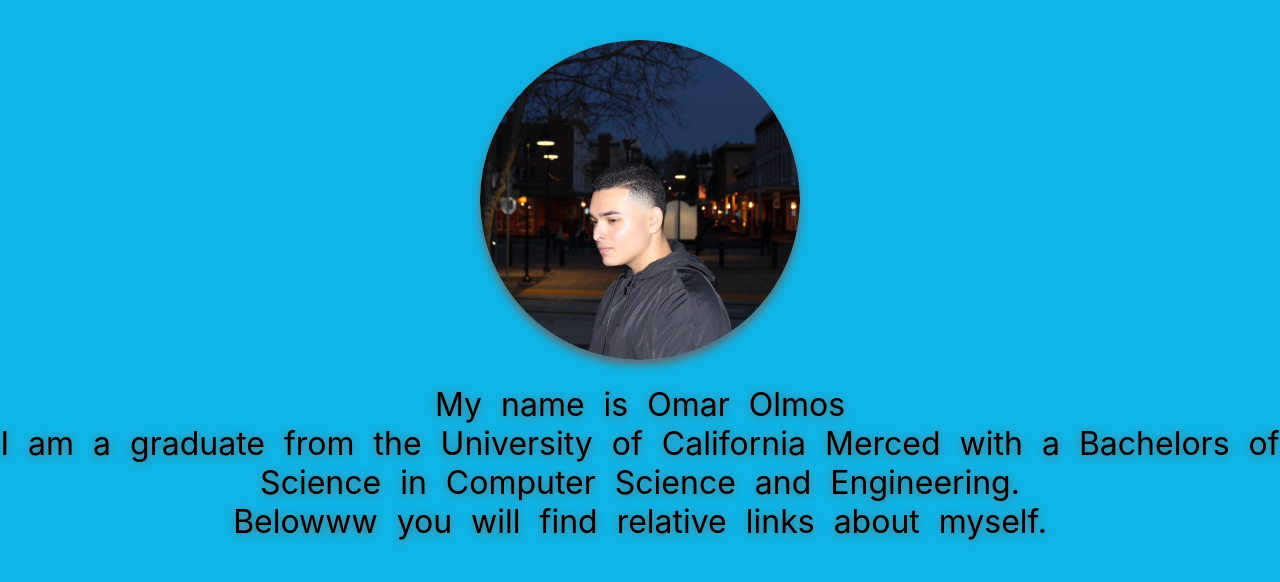
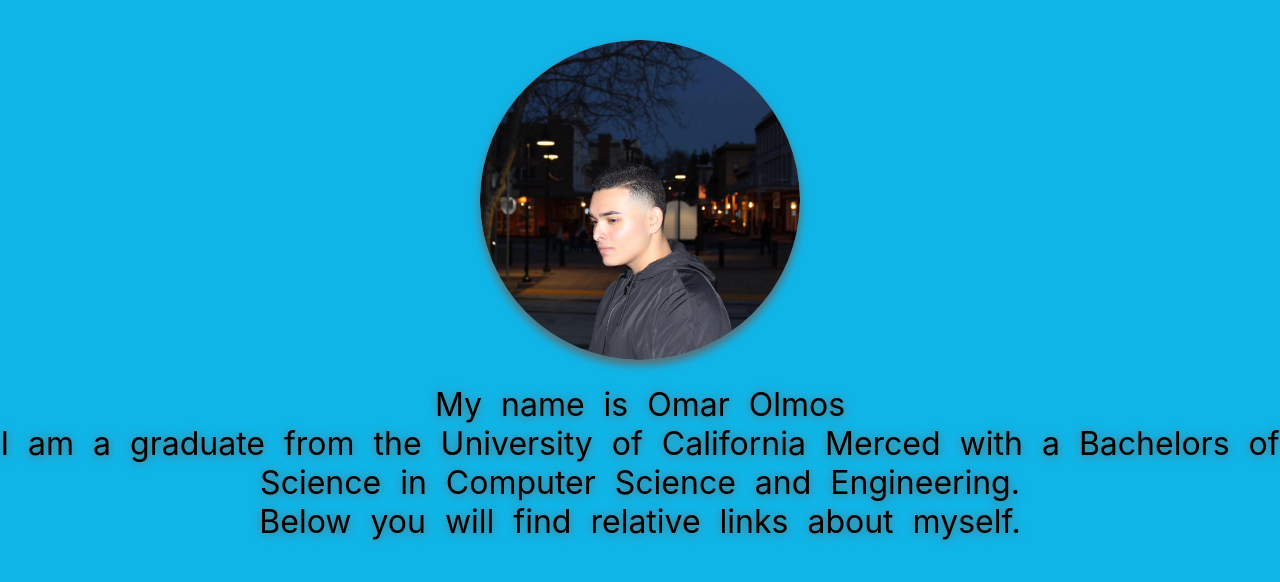
Before and after one commit to oolmos98/MyPortfolioPage, a React (Create React App) app: page / in a window 1280 px wide. Shown: the top 582 px of the page. Built offline with nearby package versions, Linux system fonts and the light colour scheme.

Commit message:
Update Portfolio.js

```diff
--- a/src/Portfolio.js
+++ b/src/Portfolio.js
@@ -12,7 +12,7 @@
           My name is {me.firstName + " " + me.lastName} <br />I am a graduate
           from the {me.school} with a {me.degree} in {me.study}.
           <br />
-          Belowww you will find relative links about myself.
+          Below you will find relative links about myself.
         </h1>
       </div>
     </>
```
